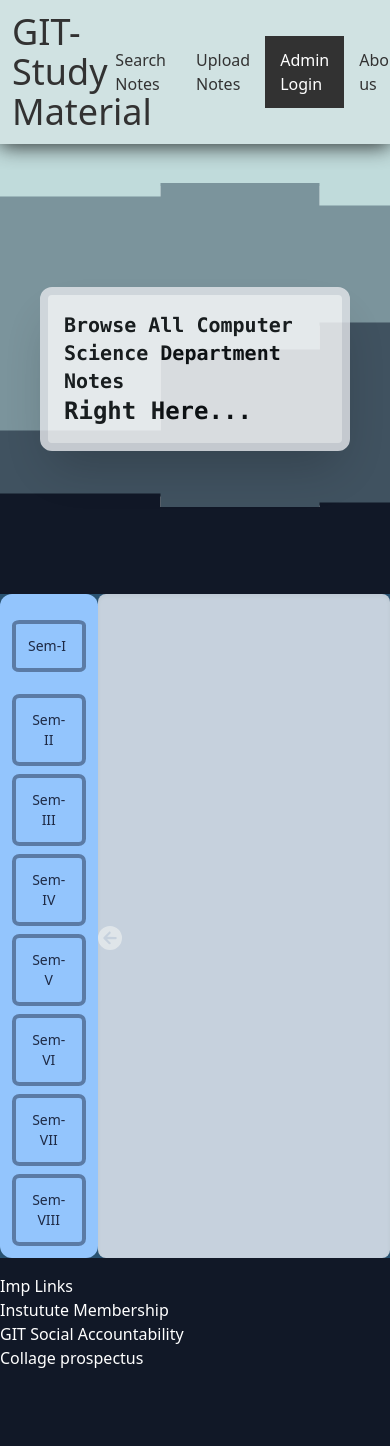
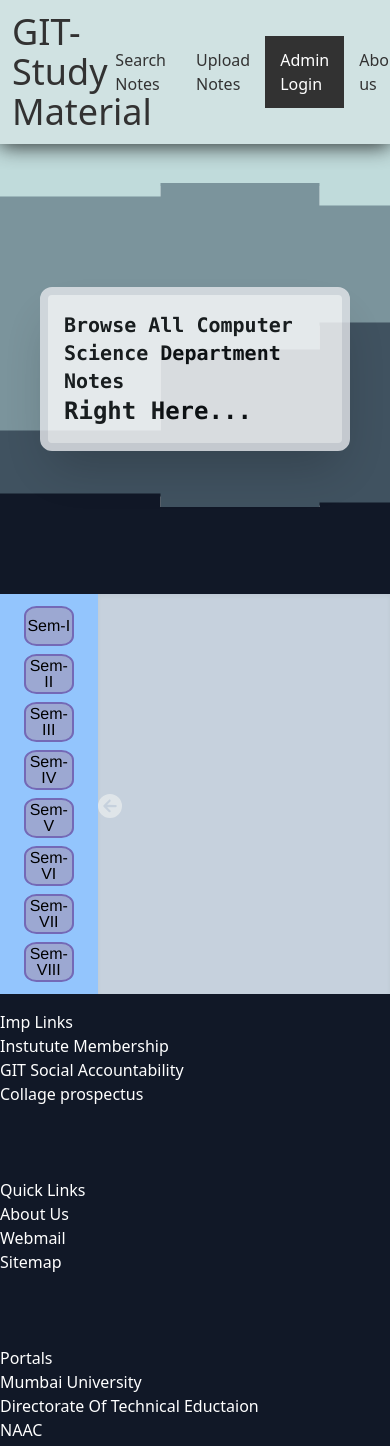
Before and after one commit to Sami3160/git, a React (Vite) app: page /notes in a window 390 px wide. Shown: the top 1446 px of the page. Built offline with nearby package versions, Linux system fonts and the light colour scheme.

Commit message:
Refactor code and update routing

```diff
--- a/src/App.tsx
+++ b/src/App.tsx
@@ -1,21 +1,56 @@
 // App.js
-import { BrowserRouter, Route, Routes } from 'react-router-dom';
+import { BrowserRouter, Route, RouteObject, RouterProvider, Routes, createBrowserRouter } from 'react-router-dom';
 import './App.css'; // Import your existing styles
-import Navbar from './components/Navbar';
-import Home from './pages/Home';
-import Footer from './components/Footer';
-import NotesArea from './pages/NotesArea';
+import { Suspense, lazy } from 'react';
+const Navbar = lazy(() => import('./components/Navbar'))
+const Home = lazy(() => import('./pages/Home'))
+const Footer = lazy(() => import('./components/Footer'))
+const NotesArea = lazy(() => import('./pages/NotesArea'))
 function App() {
+
+  const routes: RouteObject[] = [
+    {
+      path: '/',
+      element: <Home />,
+      errorElement: <div>Not Found..huihiuii</div>
+    },
+    {
+      path: '/notes',
+      element: <NotesArea />
+    }
+  ]
+
+  const router = createBrowserRouter(routes)
   return (
 
+    // <BrowserRouter>
+    //   <Navbar />
+    //   <Routes>
+    //     <Route path='/' element={<Home />} />
+    //     <Route path='/notes' element={<NotesArea/>} />
+    //   </Routes>
+    //   <Footer />
+    // </BrowserRouter>
+
+
+
+    <Suspense fallback={<div>Loading...</div>}>
+      {/* <RouterProvider router={router} >
+        <Navbar />
+        <Footer />
+      </RouterProvider> */}
       <BrowserRouter>
         <Navbar />
         <Routes>
-        <Route path='/' element={<Home />} />
-        <Route path='/notes' element={<NotesArea/>} />
+            <Route  path="/" element={<Home/>} errorElement={<div>Not Found..huihiuii</div>} />
+            <Route  path="/notes" element={<NotesArea/>} />
+            {/* <Route  path="/" element={<Home/>} errorElement={<div>Not Found..huihiuii</div>} /> */}
         </Routes>
         <Footer />
       </BrowserRouter>
+    </Suspense>
+
+
   );
 }
 
--- a/src/pages/Home.tsx
+++ b/src/pages/Home.tsx
@@ -27,11 +27,11 @@ function Home() {
     const card = useTransform(scrollP2, [0, 1], ["0%", "100%"])
 
 
-    function handleClick() {
-        console.log("Button clicked")
-        // Navigator.navigate('/about');
-        window.location.href = '/nots'
-    }
+    // function handleClick() {
+    //     console.log("Button clicked")
+    //     // Navigator.navigate('/about');
+    //     window.location.href = '/nots'
+    // }
 
     return (
         <div className='w-full '>
--- a/src/pages/NoresArea.css
+++ b/src/pages/NoresArea.css
@@ -1,4 +1,4 @@
-.coolbg{
+.coolbg {
     background-image: url("../images/wave2.svg");
     background-repeat: no-repeat;
     background-size: cover;
@@ -6,18 +6,18 @@
 }
 
 
-.content{
+.content {
     background-color: rgba(73, 192, 232, 0.267);
 }
 
-.sem{
+/* .sem{
     padding: 12px;
     border-radius: 10%;
     color: #1e2a45;
     border:  4px solid #1e2a457a;
-}
+} */
 
-.sem:active{
+/* .sem:active{
     background-color: #4c9d55a7;
     transition: all 0.3s;
 }
@@ -31,4 +31,32 @@
     transition: all 0.3s;
     background-color: #4c649da7;
     border:  4px solid #1e2a4591;
+} */
+.sem {
+    width: 100px;
+    height: 80px;
+    border-radius: 25%;
+    font-size: medium;
+    /* font-weight: 900; */
+    font-family: "Franklin Gothic Medium", "Arial Narrow", Arial, sans-serif;
+    background-color: #a09bbeac;
+    border: 2px solid #7469b6;
+    display: flex;
+    justify-content: center;
+    align-items: center;
+
 }
+
+@media screen and (max-width: 640px) {
+    .sem {
+        width: 50px;
+        height: 40px;
+    }
+}
+
+@media screen and (min-width: 650px) and (max-width: 1020px) {
+    .sem {
+        width: 75px;
+        height: 70px;
+    }
+}
--- a/src/pages/NotesArea.tsx
+++ b/src/pages/NotesArea.tsx
@@ -15,11 +15,11 @@ function NotesArea() {
         }
         setHeadOpen(state => !state);
     }
-    function handleSem(context: any): void {
-        let choice: string = context.target.innerText;
+    function handleSem(eleContext: any): void {
+        let choice: string = eleContext.target.innerText;
         console.log(choice);
         let list = document.querySelector('.data');
-        context.target.setAttribute("className", ".active")
+        eleContext.target.setAttribute("className", ".active")
         if (list) {
             for (let ele of list.children as any) {
                 ele.removeAttribute(".active");
@@ -43,10 +43,12 @@ function NotesArea() {
 
             <div className=" bg-[#1e2a45]  p-0 sm:p-8 md:p-16">
                 <div className="content grid grid-cols-4 grid-rows-1 md:grid-rows-4 md:grid-cols-1 md:p-2" >
-                    <div className="head col-span-1 p-3 flex sm:justify-center  bg-blue-300 rounded-xl w-full mr-2 md:mx-0 md:my-2" ref={head}>
-                        <div className="data relative items-center justify-center
+                    <div className="head semList col-span-1 p-3 h-fit flex flex-col  space-y-2 justify-between items-center
+                    text-xm md:text-lg text-xs sm:text-sm md:font-extrabold
+                    md:items-end md:flex-row bg-blue-300 sm:rounded-xl md:my-3" ref={head}>
+                        {/* <div className="semList relative items-center justify-start
                         grid grid-rows-8 grid-cols-1 md:grid-cols-8 md:grid-rows-1
-                        text-sm space-y-2 md:space-x-3 lg:space-x-10">
+                        text-sm space-y-2 md:space-x-3 lg:space-x-10"> */}
                             <motion.div
                                 whileTap={{ scale: 1.2, color: '#000000' }}
                                 onClick={handleSem}
@@ -58,56 +60,56 @@ function NotesArea() {
                                 whileTap={{ scale: 1.2, color: '#000000' }}
                                 onClick={handleSem}
                                 transition={{ duration: 0.4 }}
-                                className="sem">
+                                className="sem ">
                                 <button>Sem-II</button>
                             </motion.div>
                             <motion.div
                                 whileTap={{ scale: 1.2, color: '#000000' }}
                                 onClick={handleSem}
                                 transition={{ duration: 0.4 }}
-                                className="sem">
+                                className="sem ">
                                 <button>Sem-III</button>
                             </motion.div>
                             <motion.div
                                 whileTap={{ scale: 1.2, color: '#000000' }}
                                 onClick={handleSem}
                                 transition={{ duration: 0.4 }}
-                                className="sem">
+                                className="sem ">
                                 <button>Sem-IV</button>
                             </motion.div>
                             <motion.div
                                 whileTap={{ scale: 1.2, color: '#000000' }}
                                 onClick={handleSem}
                                 transition={{ duration: 0.4 }}
-                                className="sem">
+                                className="sem ">
                                 <button>Sem-V</button>
                             </motion.div>
                             <motion.div
                                 whileTap={{ scale: 1.2, color: '#000000' }}
                                 onClick={handleSem}
                                 transition={{ duration: 0.4 }}
-                                className="sem">
+                                className="sem ">
                                 <button>Sem-VI</button>
                             </motion.div>
                             <motion.div
                                 whileTap={{ scale: 1.2, color: '#000000' }}
                                 onClick={handleSem}
                                 transition={{ duration: 0.4 }}
-                                className="sem">
+                                className="sem ">
                                 <button>Sem-VII</button>
                             </motion.div>
                             <motion.div
                                 whileTap={{ scale: 1.2, color: '#000000' }}
                                 onClick={handleSem}
                                 transition={{ duration: 0.4 }}
-                                className="sem">
+                                className="sem ">
                                 <button>Sem-VIII</button>
                             </motion.div>
 
 
-                        </div>
+                        {/* </div> */}
                     </div>
-                    <div className="cardArea col-span-3 md:row-span-3 relative bg-slate-200 opacity-85 shadow-inner rounded-lg">
+                    <div className="cardArea col-span-3 md:row-span-3 relative bg-slate-200 opacity-85 shadow-inner sm:rounded-lg">
                         <div className="close absolute top-1/2 left-0 text-white   sm:hidden" onClick={onHideClick}>
                             <FontAwesomeIcon icon={faArrowCircleLeft} className="h-6 w-6" />
                         </div>
```
Lines whose indentation alone changed are shown as unchanged.
